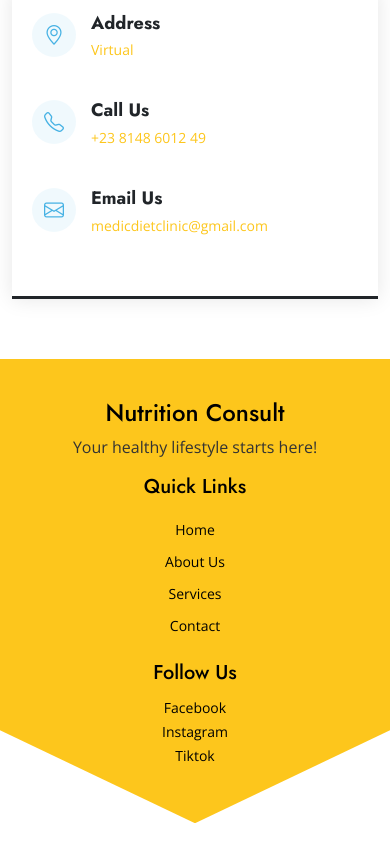
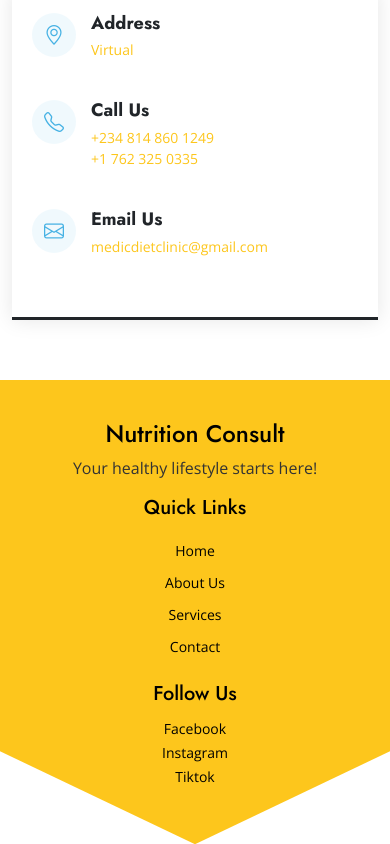
Before and after one commit to dev-caroline/Medicdiet-Clinic-Revamp, a React (Vite) app in the folder client/: page / in a window 390 px wide. Shown: the part 8856-9700 px from the top of the page. Before the commit the page ends 9679 px from the top, so only its background shows below. Built offline with nearby package versions, Linux system fonts and the light colour scheme.

Commit message:
update contact phone numbers for accuracy

```diff
--- a/client/src/components/Contact.jsx
+++ b/client/src/components/Contact.jsx
@@ -23,7 +23,8 @@ const Contact = () => {
                 <i className="bi bi-telephone flex-shrink-0"></i>
                 <div>
                   <h3 className="text-dark">Call Us</h3>
-                  <p>+23 8148 6012 49</p>
+                  <p>+234 814 860 1249</p>
+                  <p>+1 762 325 0335</p>
                 </div>
               </div>
 
```
